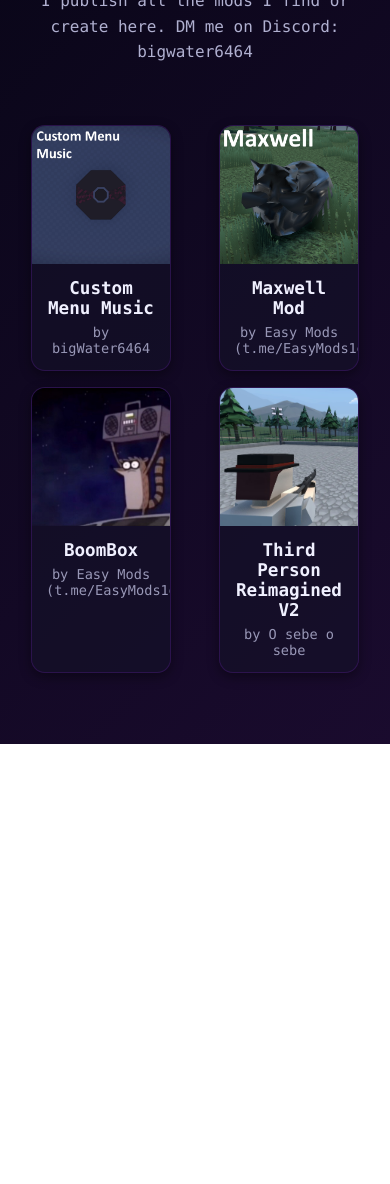
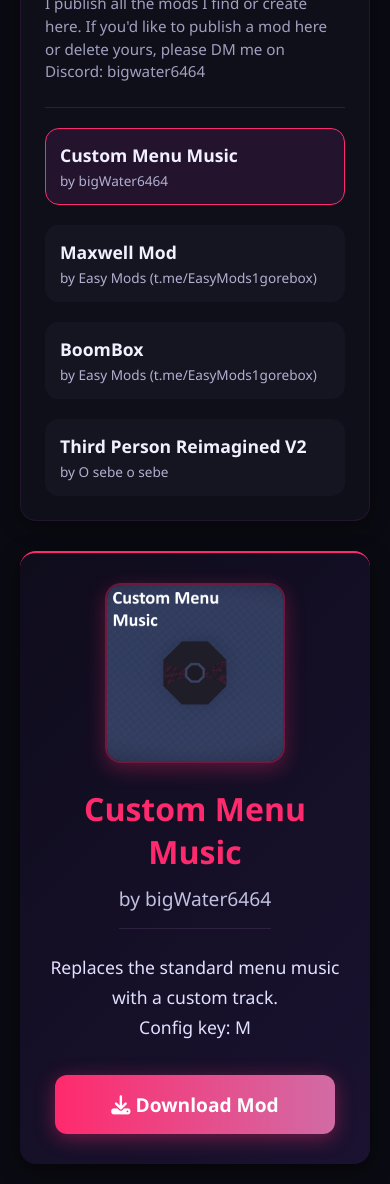
Before and after one commit to minichekfire/gorebox-mods.github.io, a plain HTML site: page index.html in a window 390 px wide. Shown: the part 100-1284 px from the top of the page. Before the commit the page ends 844 px from the top, so only its background shows below. Drawn offline with Linux system fonts and the light colour scheme.

Commit message:
Update index.html

```diff
--- a/index.html
+++ b/index.html
@@ -10,203 +10,125 @@
       margin: 0;
       padding: 0;
       box-sizing: border-box;
-    }
-
-    :root {
-      --bg: #0c0a1a;
-      --card-bg: rgba(20, 18, 40, 0.65);
-      --glow: #8a2be2;
-      --text: #f0f0ff;
-      --subtext: #b0b0d0;
-      --accent: #c77dff;
+      font-family: 'Segoe UI', system-ui, sans-serif;
     }
 
     body {
-      background: linear-gradient(135deg, #090618, #1a0b2e);
-      color: var(--text);
+      background: #0a0a12;
+      color: #e0e0ff;
       min-height: 100vh;
-      padding: 30px;
-      font-family: 'JetBrains Mono', 'SF Mono', Consolas, monospace;
+      padding: 20px;
       overflow-x: hidden;
     }
 
     .container {
-      max-width: 1100px;
+      max-width: 1600px;
       margin: 0 auto;
+      display: flex;
+      gap: 30px;
+      height: calc(100vh - 40px);
     }
 
-    header {
-      text-align: center;
-      margin-bottom: 40px;
-      padding: 20px 0;
+    /* Левая колонка — список модов */
+    .mods-sidebar {
+      width: 300px;
+      background: rgba(18, 18, 30, 0.7);
+      border-radius: 16px;
+      padding: 24px;
+      overflow-y: auto;
+      box-shadow: 0 6px 20px rgba(0, 0, 0, 0.4);
+      border: 1px solid rgba(80, 40, 90, 0.3);
+      display: flex;
+      flex-direction: column;
     }
 
-    h1 {
-      font-size: 3rem;
-      font-weight: 700;
-      background: linear-gradient(to right, #c77dff, #8a2be2, #4b0082);
-      -webkit-background-clip: text;
-      background-clip: text;
-      color: transparent;
-      text-shadow: 0 0 15px rgba(138, 43, 226, 0.4);
-      letter-spacing: 1px;
+    .mods-sidebar header {
+      padding: 0 0 24px;
+      text-align: left;
+      border-bottom: 1px solid rgba(100, 80, 120, 0.3);
+      margin-bottom: 20px;
     }
 
-    .subtitle {
-      color: var(--subtext);
-      font-size: 1rem;
-      margin-top: 12px;
-      max-width: 600px;
-      margin: 12px auto 0;
-      line-height: 1.6;
+    .mods-sidebar h1 {
+      font-size: 1.8rem;
+      font-weight: 800;
+      background: linear-gradient(90deg, #ff2a6d, #d16ba5);
+      -webkit-background-clip: text;
+      -webkit-text-fill-color: transparent;
+      text-shadow: 0 0 10px rgba(255, 42, 109, 0.3);
+      letter-spacing: -0.5px;
+    }
+
+    .mods-sidebar .subtitle {
+      color: #a0a0c0;
+      font-size: 0.95rem;
+      margin-top: 8px;
+      line-height: 1.5;
     }
 
     .mods-grid {
-      display: grid;
-      grid-template-columns: repeat(auto-fill, minmax(180px, 1fr));
-      gap: 24px;
-      justify-items: center;
+      display: flex;
+      flex-direction: column;
+      gap: 20px;
     }
 
     .mod-card {
-      width: 180px;
-      background: var(--card-bg);
+      background: rgba(25, 25, 40, 0.6);
       border-radius: 14px;
-      overflow: hidden;
+      padding: 14px;
       cursor: pointer;
-      transition: transform 0.3s ease, box-shadow 0.3s ease;
-      box-shadow: 0 4px 12px rgba(0, 0, 0, 0.4);
-      border: 1px solid rgba(138, 43, 226, 0.2);
-      position: relative;
-    }
-
-    .mod-card::before {
-      content: '';
-      position: absolute;
-      top: 0;
-      left: 0;
-      right: 0;
-      height: 4px;
-      background: linear-gradient(to right, transparent, var(--glow), transparent);
-      opacity: 0;
-      transition: opacity 0.4s ease;
+      transition: all 0.3s ease;
+      border: 1px solid transparent;
     }
 
     .mod-card:hover {
-      transform: scale(1.04);
-      box-shadow: 0 0 20px rgba(138, 43, 226, 0.35);
+      background: rgba(35, 25, 50, 0.8);
+      border-color: rgba(255, 42, 109, 0.5);
     }
 
-    .mod-card:hover::before {
-      opacity: 1;
+    .mod-card.active {
+      border-color: #ff2a6d;
+      background: rgba(40, 20, 50, 0.8);
     }
 
-    .mod-preview {
-      width: 100%;
-      aspect-ratio: 1;
-      overflow: hidden;
+    .mod-card .mod-title {
+      font-size: 1.1rem;
+      font-weight: 600;
+      color: #f0f0ff;
     }
 
-    .mod-preview img {
-      width: 100%;
-      height: 100%;
-      object-fit: cover;
-      transition: transform 0.4s ease;
+    .mod-card .mod-author {
+      font-size: 0.85rem;
+      color: #b0b0d0;
+      margin-top: 4px;
     }
 
-    .mod-card:hover .mod-preview img {
-      transform: scale(1.08);
+    /* Правая колонка — детали мода */
+    .mod-detail-panel {
+      flex: 1;
+      background: linear-gradient(135deg, #0f0c1c, #1a1230);
+      border-radius: 16px;
+      padding: 40px;
+      overflow-y: auto;
+      box-shadow: 0 6px 20px rgba(0, 0, 0, 0.5);
+      border-left: 2px solid #ff2a6d;
+      display: flex;
+      flex-direction: column;
+      align-items: center;
     }
 
-    .mod-info {
-      padding: 14px;
-      text-align: center;
-    }
-
-    .mod-title {
-      font-size: 1.1rem;
-      font-weight: 600;
-      color: var(--text);
-      margin-bottom: 6px;
-    }
-
-    .mod-author {
-      font-size: 0.85rem;
-      color: var(--subtext);
-      opacity: 0.85;
-    }
-
-    /* Overlay & Side Panel */
-    .overlay {
-      position: fixed;
-      top: 0;
-      left: 0;
-      width: 100%;
-      height: 100%;
-      background: rgba(0, 0, 0, 0.7);
-      backdrop-filter: blur(6px);
-      z-index: 999;
-      opacity: 0;
-      visibility: hidden;
-      transition: opacity 0.3s ease;
-    }
-
-    .overlay.active {
-      opacity: 1;
-      visibility: visible;
-    }
-
-    .side-panel {
-      position: fixed;
-      top: 0;
-      right: -420px;
-      width: 400px;
-      height: 100vh;
-      background: rgba(15, 12, 35, 0.85);
-      backdrop-filter: blur(12px);
-      -webkit-backdrop-filter: blur(12px);
-      border-left: 1px solid rgba(138, 43, 226, 0.4);
-      padding: 40px;
-      z-index: 1000;
-      transition: right 0.5s cubic-bezier(0.22, 0.61, 0.36, 1);
-      overflow-y: auto;
-      color: var(--text);
-    }
-
-    .side-panel.active {
-      right: 0;
-    }
-
-    .close-btn {
-      position: absolute;
-      top: 20px;
-      right: 20px;
-      background: rgba(138, 43, 226, 0.2);
-      border: none;
-      color: var(--accent);
-      width: 36px;
-      height: 36px;
-      border-radius: 50%;
-      font-size: 1.2rem;
-      cursor: pointer;
-      display: flex;
-      align-items: center;
-      justify-content: center;
-      transition: all 0.3s ease;
-    }
-
-    .close-btn:hover {
-      background: rgba(138, 43, 226, 0.4);
-      transform: rotate(90deg);
+    .mod-detail-panel.hidden {
+      display: none;
     }
 
     .panel-icon {
-      width: 120px;
-      height: 120px;
-      margin: 0 auto 20px;
-      border-radius: 10px;
+      width: 180px;
+      height: 180px;
+      margin-bottom: 24px;
+      border-radius: 16px;
       overflow: hidden;
-      border: 1px solid rgba(138, 43, 226, 0.3);
+      box-shadow: 0 6px 20px rgba(255, 42, 109, 0.3);
+      border: 2px solid rgba(255, 42, 109, 0.4);
     }
 
     .panel-icon img {
@@ -216,120 +138,112 @@
     }
 
     .panel-name {
-      font-size: 1.6rem;
+      font-size: 2rem;
+      color: #ff2a6d;
+      font-weight: 700;
+      margin-bottom: 12px;
       text-align: center;
-      margin-bottom: 10px;
-      color: var(--accent);
-      font-weight: 600;
     }
 
     .panel-author {
+      font-size: 1.2rem;
+      color: #c0c0e0;
+      margin-bottom: 24px;
+      padding-bottom: 16px;
+      border-bottom: 1px solid rgba(100, 80, 120, 0.3);
       text-align: center;
-      font-size: 0.95rem;
-      color: var(--subtext);
-      margin-bottom: 20px;
     }
 
     .panel-description {
-      font-size: 1rem;
+      font-size: 1.1rem;
       line-height: 1.7;
+      color: #e0e0ff;
+      margin-bottom: 32px;
       text-align: center;
-      margin-bottom: 30px;
-      color: var(--text);
-    }
-
-    .download-btn {
-      width: 100%;
-      padding: 14px;
-      background: linear-gradient(to right, #8a2be2, #4b0082);
-      color: white;
-      border: none;
-      border-radius: 10px;
-      font-family: inherit;
-      font-size: 1.1rem;
-      font-weight: 600;
-      cursor: pointer;
-      transition: all 0.3s ease;
-      box-shadow: 0 4px 15px rgba(138, 43, 226, 0.4);
-    }
-
-    .download-btn:hover {
-      transform: translateY(-2px);
-      box-shadow: 0 6px 20px rgba(138, 43, 226, 0.6);
+      max-width: 700px;
     }
 
     #videoContainer {
+      width: 100%;
+      max-width: 700px;
+      margin-bottom: 32px;
       display: none;
-      margin: 20px 0;
     }
 
     #videoContainer video,
     #videoContainer iframe {
       width: 100%;
       aspect-ratio: 16 / 9;
-      border-radius: 10px;
-      border: 1px solid rgba(138, 43, 226, 0.2);
-      background: #0a0718;
+      border-radius: 12px;
+      box-shadow: 0 4px 15px rgba(0, 0, 0, 0.4);
+      background: #0f0c1c;
     }
 
-    /* Mobile */
-    @media (max-width: 768px) {
-      body {
-        padding: 15px;
+    .download-btn {
+      display: block;
+      width: 280px;
+      padding: 16px;
+      background: linear-gradient(90deg, #ff2a6d, #d16ba5);
+      color: white;
+      border: none;
+      border-radius: 12px;
+      font-size: 1.2rem;
+      font-weight: 600;
+      cursor: pointer;
+      transition: all 0.3s ease;
+      box-shadow: 0 4px 20px rgba(255, 42, 109, 0.4);
     }
 
-      h1 {
-        font-size: 2.2rem;
+    .download-btn:hover {
+      transform: translateY(-3px);
+      box-shadow: 0 6px 25px rgba(255, 42, 109, 0.6);
     }
 
-      .mods-grid {
-        grid-template-columns: repeat(auto-fill, minmax(140px, 1fr));
-        gap: 16px;
+    /* Мобильная адаптация */
+    @media (max-width: 900px) {
+      .container {
+        flex-direction: column;
+        height: auto;
       }
 
-      .mod-card {
-        width: 140px;
+      .mods-sidebar {
+        width: 100%;
+        height: auto;
       }
 
-      .side-panel {
+      .mod-detail-panel {
         width: 100%;
-        right: -100%;
-      }
-    }
-
-    @media (max-width: 480px) {
-      .mods-grid {
-        grid-template-columns: 1fr 1fr;
+        border-left: none;
+        border-top: 2px solid #ff2a6d;
+        padding: 30px 20px;
       }
     }
   </style>
 </head>
 <body>
   <div class="container">
+    <!-- Левая панель: список модов -->
+    <div class="mods-sidebar">
       <header>
-      <h1>GOREBOX MODS</h1>
-      <p class="subtitle">I publish all the mods I find or create here. DM me on Discord: bigwater6464</p>
+        <h1>GoreBox Mods</h1>
+        <p class="subtitle">I publish all the mods I find or create here. If you'd like to publish a mod here or delete yours, please DM me on Discord: bigwater6464</p>
       </header>
-
-    <div class="mods-grid" id="modsGrid"></div>
+      <div class="mods-grid" id="modsGrid">
+        <!-- Моды будут здесь -->
+      </div>
     </div>
 
-  <div class="overlay" id="overlay"></div>
-
-  <div class="side-panel" id="sidePanel">
-    <button class="close-btn" id="closeBtn">
-      <i class="fas fa-times"></i>
-    </button>
-    <div class="panel-content">
+    <!-- Правая панель: детали мода -->
+    <div class="mod-detail-panel" id="detailPanel">
       <div class="panel-icon">
         <img id="panelIconImg" src="" alt="Mod Icon">
       </div>
-      <div id="videoContainer"></div>
       <h2 class="panel-name" id="panelName"></h2>
       <p class="panel-author" id="panelAuthor"></p>
       <p class="panel-description" id="panelDescription"></p>
+      <div id="videoContainer"></div>
       <button class="download-btn" id="downloadBtn">
-        <i class="fas fa-download"></i> DOWNLOAD
+        <i class="fas fa-download"></i> Download Mod
       </button>
     </div>
   </div>
@@ -368,25 +282,7 @@
     };
 
     const modsGrid = document.getElementById('modsGrid');
-    Object.entries(modData).forEach(([id, mod]) => {
-      const card = document.createElement('div');
-      card.className = 'mod-card';
-      card.setAttribute('data-mod', id);
-      card.innerHTML = `
-        <div class="mod-preview">
-          <img src="${mod.icon}" alt="${mod.name}" onerror="this.src='https://via.placeholder.com/200/1a0b2e/8a2be2?text=404'">
-        </div>
-        <div class="mod-info">
-          <div class="mod-title">${mod.name}</div>
-          <div class="mod-author">by ${mod.author}</div>
-        </div>
-      `;
-      modsGrid.appendChild(card);
-    });
-
-    const sidePanel = document.getElementById('sidePanel');
-    const overlay = document.getElementById('overlay');
-    const closeBtn = document.getElementById('closeBtn');
+    const detailPanel = document.getElementById('detailPanel');
     const panelIconImg = document.getElementById('panelIconImg');
     const panelName = document.getElementById('panelName');
     const panelAuthor = document.getElementById('panelAuthor');
@@ -394,77 +290,86 @@
     const downloadBtn = document.getElementById('downloadBtn');
     const videoContainer = document.getElementById('videoContainer');
 
+    let activeCard = null;
+
+    // Генерация карточек
+    Object.entries(modData).forEach(([id, mod]) => {
+      const card = document.createElement('div');
+      card.className = 'mod-card';
+      card.setAttribute('data-mod', id);
+      card.innerHTML = `
+        <div class="mod-title">${mod.name}</div>
+        <div class="mod-author">by ${mod.author}</div>
+      `;
+      modsGrid.appendChild(card);
+    });
+
+    // Обработчик клика по карточке
     document.querySelectorAll('.mod-card').forEach(card => {
       card.addEventListener('click', () => {
+        if (activeCard) activeCard.classList.remove('active');
+        card.classList.add('active');
+        activeCard = card;
+
         const modId = card.getAttribute('data-mod');
         const mod = modData[modId];
 
-        panelIconImg.src = mod.icon;
+        panelIconImg.src = mod.icon || 'https://via.placeholder.com/180/333/999?text=No+Image';
         panelName.textContent = mod.name;
         panelAuthor.textContent = `by ${mod.author}`;
         panelDescription.innerHTML = mod.description.replace(/\n/g, '<br>');
 
+        // Обработка видео
+        videoContainer.style.display = 'none';
+        videoContainer.innerHTML = '';
+
         if (mod.video) {
           let videoElement;
-          if (/\.(mp4|webm|ogg)$/.test(mod.video)) {
+          if (mod.video.endsWith('.mp4') || mod.video.endsWith('.webm') || mod.video.endsWith('.ogg')) {
             videoElement = document.createElement('video');
             videoElement.controls = true;
+            videoElement.style.width = '100%';
+
             const source = document.createElement('source');
             source.src = mod.video;
-            source.type = `video/${mod.video.split('.').pop()}`;
+            source.type = mod.video.endsWith('.mp4')
+              ? 'video/mp4'
+              : mod.video.endsWith('.webm')
+                ? 'video/webm'
+                : 'video/ogg';
+
             videoElement.appendChild(source);
             videoElement.load();
           } else {
             videoElement = document.createElement('iframe');
             videoElement.src = mod.video;
+            videoElement.style.border = 'none';
             videoElement.allow = 'autoplay; fullscreen';
             videoElement.allowFullscreen = true;
-            videoElement.style.border = 'none';
           }
-          videoContainer.innerHTML = '';
           videoContainer.appendChild(videoElement);
           videoContainer.style.display = 'block';
-        } else {
-          videoContainer.style.display = 'none';
         }
 
-        sidePanel.setAttribute('data-current-mod', modId);
-        sidePanel.classList.add('active');
-        overlay.classList.add('active');
-        document.body.style.overflow = 'hidden';
+        detailPanel.classList.remove('hidden');
+        downloadBtn.onclick = () => {
+          if (mod.downloadUrl) {
+            const link = document.createElement('a');
+            link.href = mod.downloadUrl;
+            link.download = '';
+            link.click();
+          } else {
+            alert("Download link not available.");
+          }
+        };
       });
     });
 
-    function closePanel() {
-      sidePanel.classList.remove('active');
-      overlay.classList.remove('active');
-      document.body.style.overflow = 'auto';
-      const iframe = videoContainer.querySelector('iframe');
-      if (iframe) {
-        const src = iframe.src;
-        iframe.src = '';
-        setTimeout(() => iframe.src = src, 100);
+    // Показать первый мод по умолчанию (опционально)
+    const firstCard = document.querySelector('.mod-card');
+    if (firstCard) {
+      firstCard.click();
     }
-    }
-
-    closeBtn.addEventListener('click', closePanel);
-    overlay.addEventListener('click', closePanel);
-    document.addEventListener('keydown', e => {
-      if (e.key === 'Escape') closePanel();
-    });
-
-    downloadBtn.addEventListener('click', () => {
-      const modId = sidePanel.getAttribute('data-current-mod');
-      const mod = modData[modId];
-      if (mod?.downloadUrl) {
-        const a = document.createElement('a');
-        a.href = mod.downloadUrl;
-        a.download = '';
-        a.click();
-      } else {
-        alert("Download unavailable.");
-      }
-    });
   </script>
 </body>
 </html>
```
Lines whose indentation alone changed are shown as unchanged.
